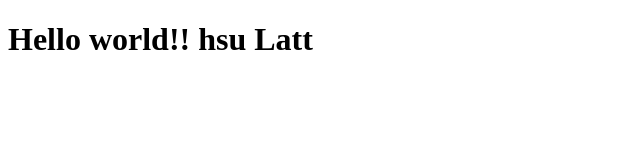
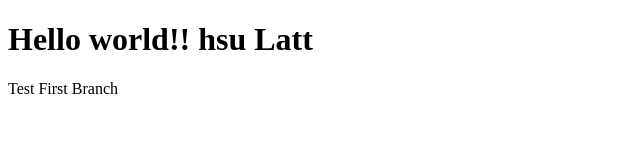
Before and after one commit to HsuLatt/FirstRepo, a plain HTML site: page index.html in a window 1280 px wide. Shown: the whole page, without its empty margins (0-640 px from the left). Drawn offline with Linux system fonts and the light colour scheme.

Commit message:
1stCmtToSampleBranch

```diff
--- a/index.html
+++ b/index.html
@@ -7,5 +7,6 @@
 </head>
 <body>
     <h1>Hello world!! hsu Latt</h1>
+    <p>Test First Branch</p>
 </body>
 </html>
```
